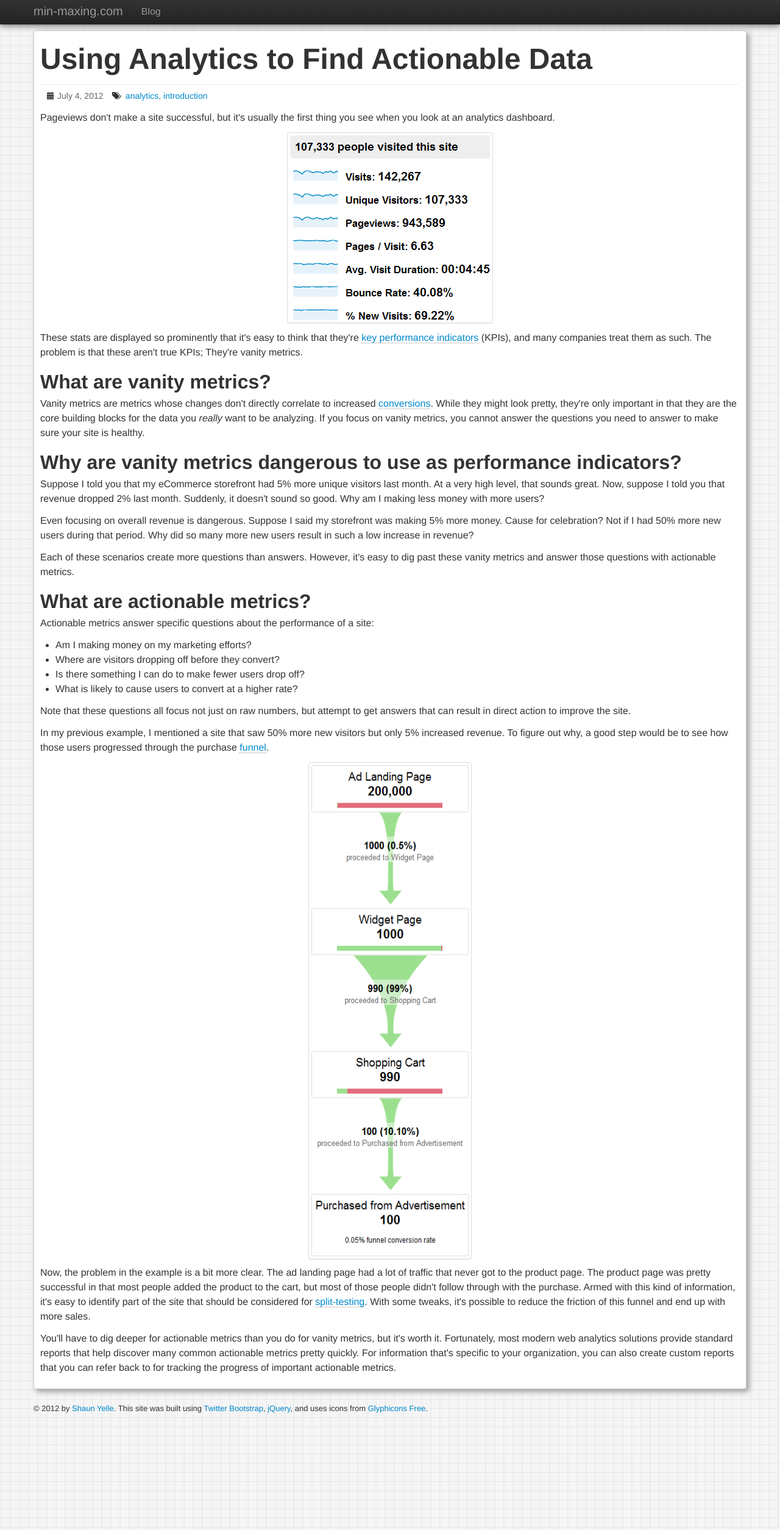
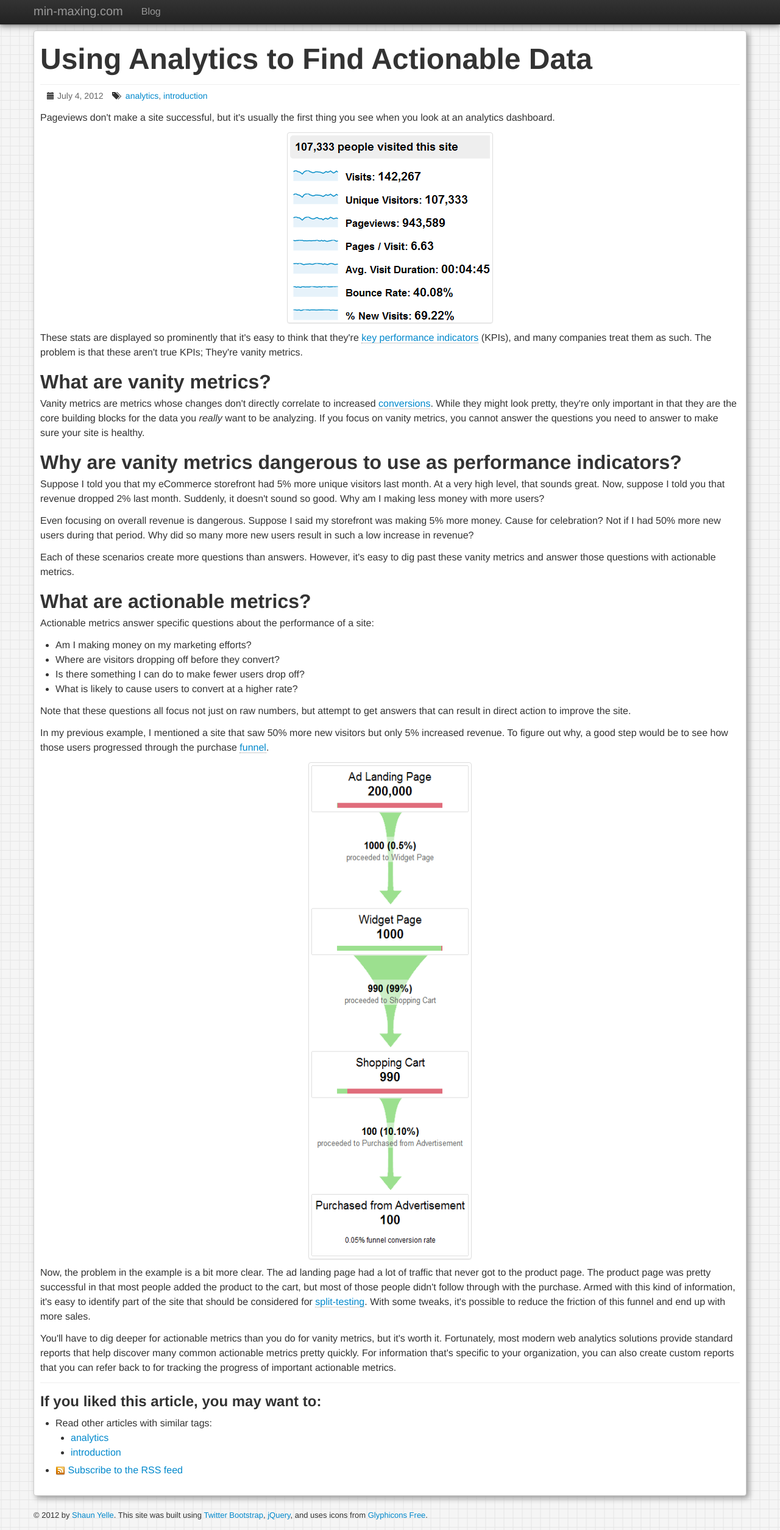
Before and after one commit to syelle/syelle.github.com, a Jekyll site: the page built from _posts/2012-07-04-using-analytics-to-find-actionable-data.html, in a window 1280 px wide. Shown: the whole page at 61% size. Built offline with Jekyll 4.4.1, drawn with Linux system fonts in a browser that asks for light colours.

Commit message:
add footer to posts with links to related articles and rss feed

```diff
--- a/_layouts/post.html
+++ b/_layouts/post.html
@@ -21,6 +21,21 @@ category: blog
 				</header>
 
 				{{content}}
+
+                <footer>
+                    <hr/>
+                    <h2>If you liked this article, you may want to:</h2>
+                    <ul>
+                        <li>Read other articles with similar tags:
+                            <ul>
+						{% for tag in page.tags %}
+							<li><a href="{{ site.tag_dir }}{{tag}}" title="Posts tagged '{{tag}}' | {{site.name}}">{{ tag }}</a></li>
+						{% endfor %}
+                            </ul>
+                        </li>
+                        <li><a href="http://feeds.feedburner.com/min-maxing"><img src="/assets/img/rss-16.png" alt="Subscribe to the Min-Maxing blog RSS feed." title="Subscribe to the Min-Maxing blog RSS feed."/></a> <a href="http://feeds.feedburner.com/min-maxing">Subscribe to the RSS feed</a></li>
+                    </ul>
+                </footer>
 			</article>
 
 {% include footer.html %}
--- a/assets/stylesheets/compiled/basic.css
+++ b/assets/stylesheets/compiled/basic.css
@@ -26,6 +26,8 @@ article header ul {
       padding-right: 4px; }
 article img {
   margin: 10px auto; }
+article footer h2 {
+  font-size: 1.5em; }
 
 h2 {
   font-size: 2em; }
--- a/assets/stylesheets/sass/basic.scss
+++ b/assets/stylesheets/sass/basic.scss
@@ -43,6 +43,12 @@ article {
     img {
         margin: 10px auto;
     }
+
+    footer {
+        h2 {
+            font-size: 1.5em;
+        }
+    }
 }
 
 h2 {
```
Also changed, not shown: assets/img/rss-16.png (added), assets/stylesheets/main.min.css.
